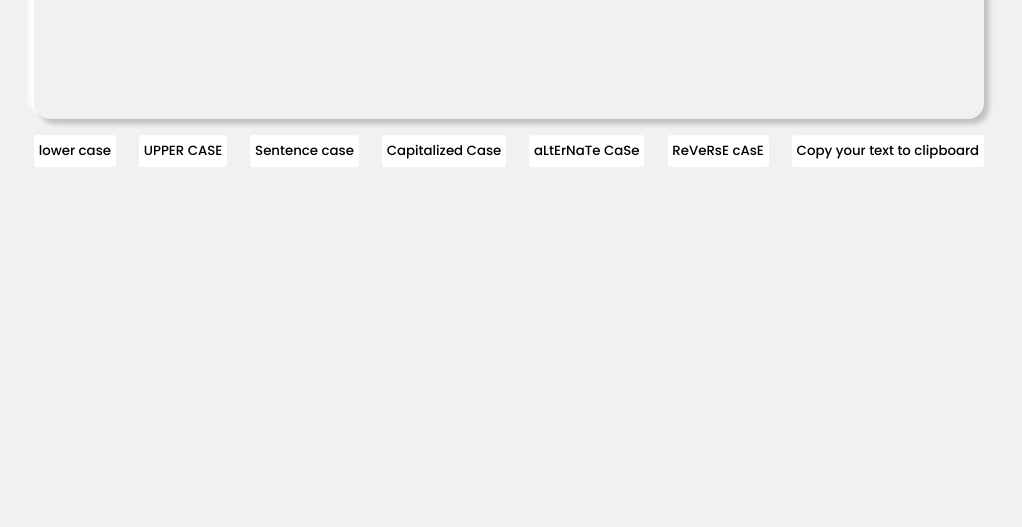
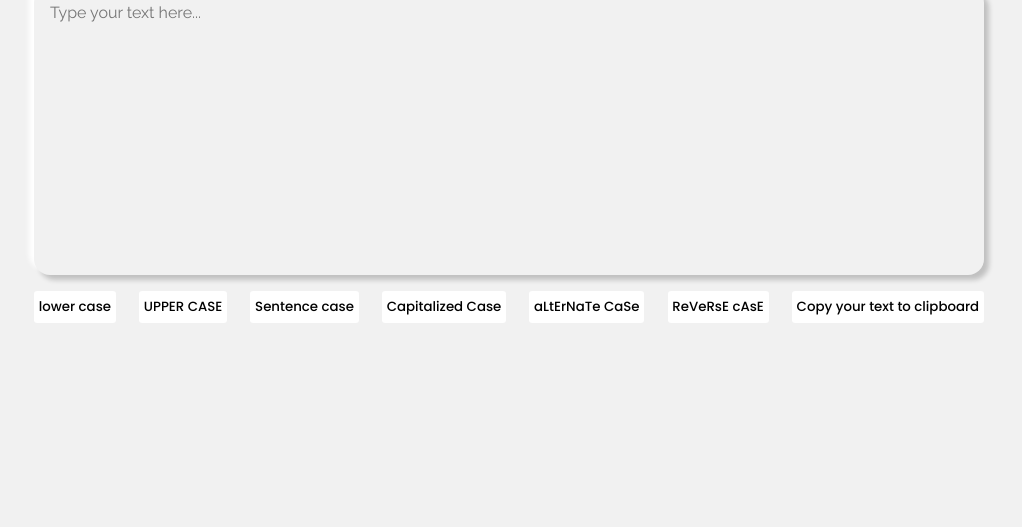
Before and after one commit to nc0ds/TextModifier, a plain HTML site: page index.html in a window 1280 px wide. Shown: the part 273-800 px from the top of the page, without its empty margins (131-1153 px from the left). Drawn offline with Linux system fonts and the light colour scheme.

Commit message:
Centered app

```diff
--- a/css/main.css
+++ b/css/main.css
@@ -9,13 +9,16 @@ html, body {
     width: 100vw;
     height: 100vh;
     background-color: #f1f1f1;
-    overflow-x: hidden;
+    overflow: hidden;
 }
 
 .app {
     width: 95%;
     max-width: 1000px;
-    margin: 2rem auto;
+    position: absolute;
+    transform: translate(-50%, -50%);
+    top: 50%;
+    left: 50%;
     display: flex;
     flex-direction: column;
     align-items: center;
```
